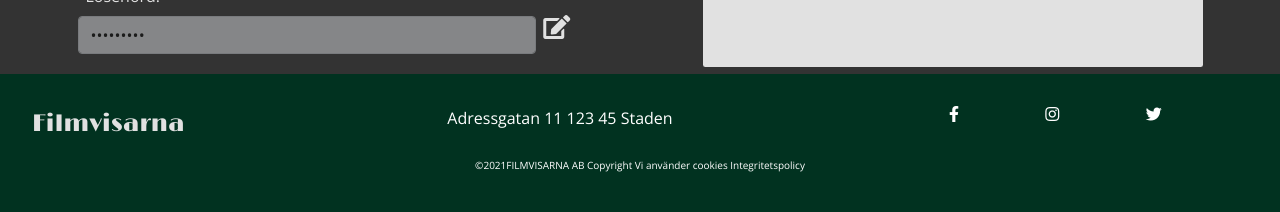
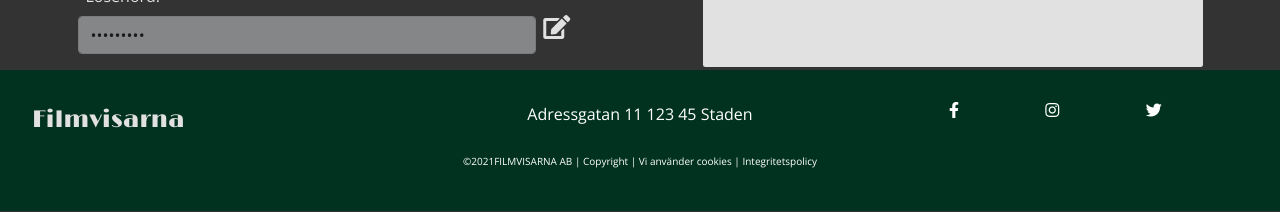
Before and after one commit to chris-mbg/FilmvisarnaAB, a React (Create React App) app: page /profile in a window 1280 px wide. Shown: the part 585-797 px from the top of the page. Built offline with nearby package versions, Linux system fonts and the light colour scheme; no server answers.

Commit message:
css styling and bugfix
co-authored-by: Johnny <johnny.lay.contact@gmail.com>

```diff
--- a/src/components/Footer.js
+++ b/src/components/Footer.js
@@ -12,7 +12,7 @@ const Footer = () => {
 
                     </div>
                     <div className="col">
-                            <p>Adressgatan 11
+                            <p className={styles.adresstext}>Adressgatan 11
                             123 45 Staden</p>
                     </div>
                     <div className="col">
@@ -26,7 +26,7 @@ const Footer = () => {
                 </div>
                 <div>
                     <p className={`${styles.copy}`}>
-                    &copy;{new Date().getFullYear()}FILMVISARNA AB   Copyright Vi använder cookies Integritetspolicy
+                    &copy;{new Date().getFullYear()}FILMVISARNA AB | Copyright | Vi använder cookies | Integritetspolicy
                     </p>
                 </div>
         </div>
--- a/src/css/Footer.module.css
+++ b/src/css/Footer.module.css
@@ -2,10 +2,15 @@
     background-color: #013220;
     color: #ffffff;
     padding: 2rem;
-    position: absolute;
+    /* position: absolute; */
+    position: relative;
     bottom: 0;
     left: 0;
     right: 0;
+}
+
+.adresstext{
+    text-align: center;
 }
 
 .row{
@@ -23,7 +28,8 @@
 }
 
 .copy{
-    display: flex;
-    justify-self: center;
+    /* display: flex;
+    justify-content: space-around; */
     font-size: x-small;
+    text-align: center;
 }
```
